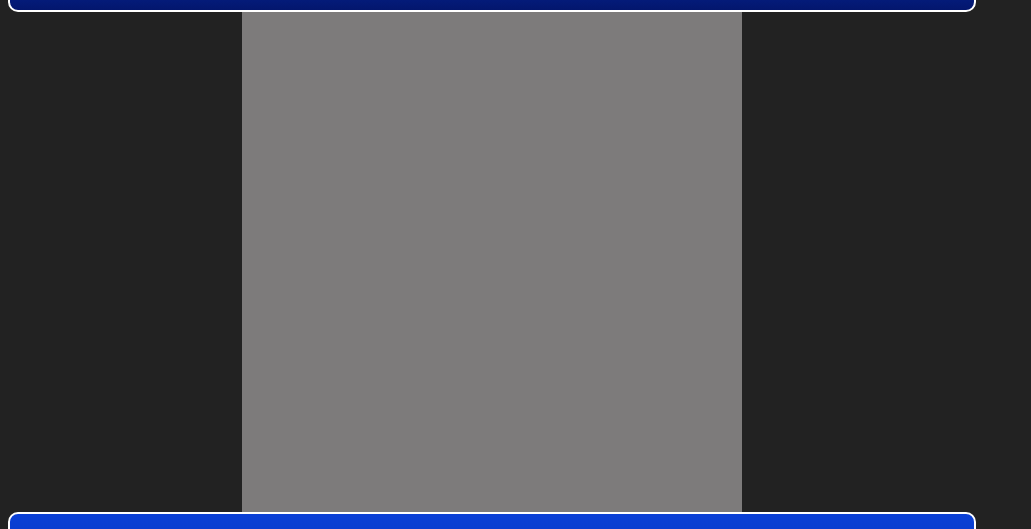
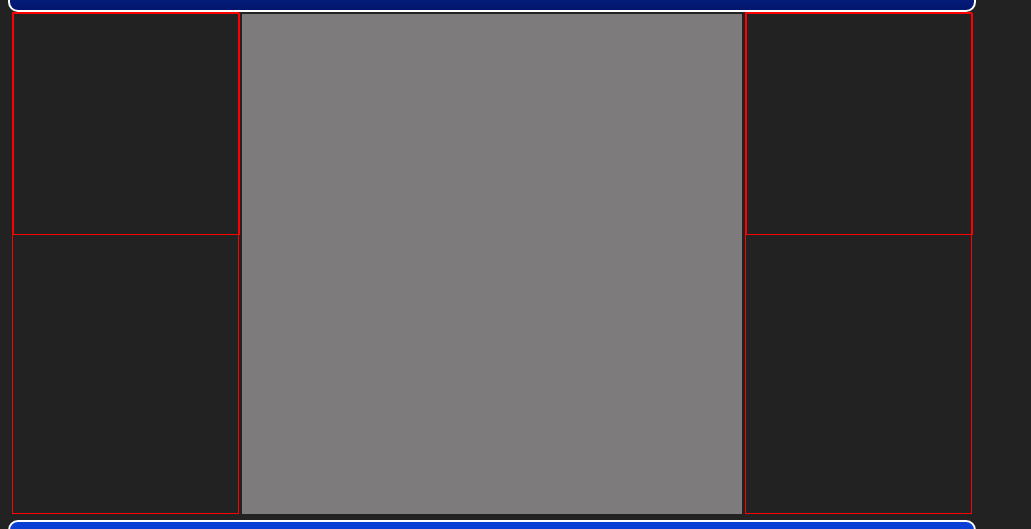
Before and after one commit to souwei/final-fantasy-tic-tac-toe-js, a plain HTML site: page index.html in a window 1280 px wide. Shown: the part 87-616 px from the top of the page, without its empty margins (0-1031 px from the left). Drawn offline with nearby package versions, Linux system fonts and the light colour scheme.

Commit message:
Added wireframe for player potrait and fixed game command font

```diff
--- a/index.html
+++ b/index.html
@@ -20,7 +20,17 @@
         <h1>Tic Tac SW</h1>
       </header>
       <main>
+        <div class="playerPanel">
+          <div class="playerPotrait1">
+
+          </div>
+        </div>
         <div class="game-board">
+        </div>
+        <div class="playerPanel">
+          <div class="playerPotrait2">
+
+          </div>
 
         </div>
         <div class="game-messages">
--- a/style.css
+++ b/style.css
@@ -15,8 +15,21 @@ body{
   width:500px;
   margin: 0 auto;
   background-color:#7D7B7B;
+  display:inline-block;
 }
 
+.playerPanel{
+  height:500px;
+  width:225px;
+  border:1px solid red;
+  display:inline-block;
+}
+
+.playerPotrait1, .playerPotrait2{
+  border:1px solid red;
+  height:220px;
+  width: 225px;
+}
 .game-piece{
   padding:1px;
   height:32%;
@@ -118,7 +131,6 @@ header, .game-messages{
   padding-right:0;
 }
 button{
-  font-family: 'Alegreya', serif;
   color:white;
   font-size: large;
   background-color:#7D7B7B;
```
